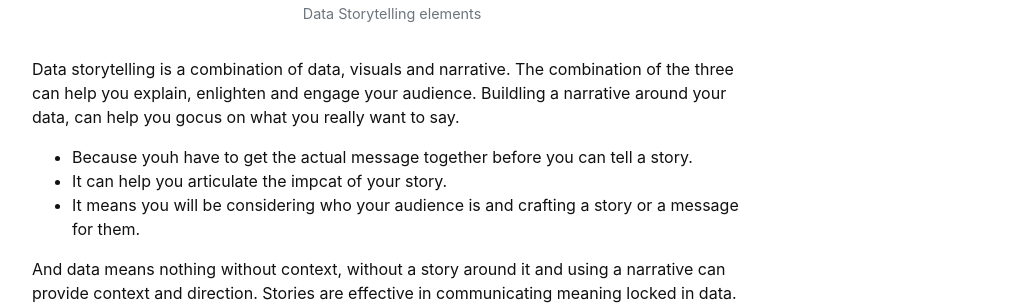
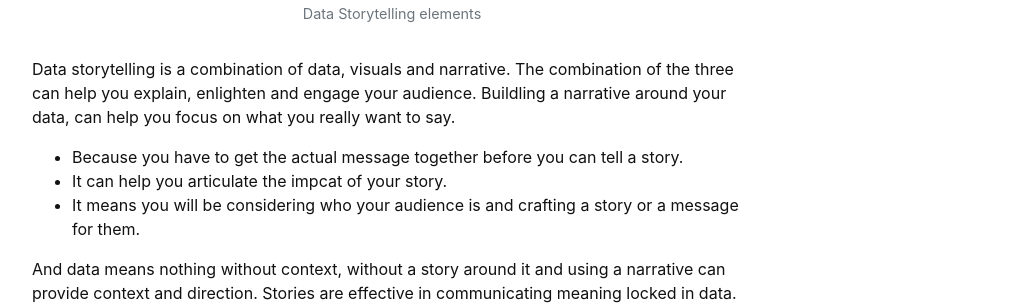
Before and after one commit to masamiy/DataStoryTelling, a Jekyll site: the page built from content/0-intro.md, in a window 1280 px wide and 900 px high, scrolled down 570 px. Shown: the part 201-506 px from the top of the window, without its empty margins (248-1274 px from the left). Built offline with Jekyll 4.4.1, drawn with Linux system fonts in a browser that asks for light colours.

Commit message:
Update 0-intro.md

```diff
--- a/content/0-intro.md
+++ b/content/0-intro.md
@@ -8,8 +8,8 @@ topics:
  {% include figure.html img="Data_Narrative_Visuals.png" alt="cat" caption="Data Storytelling elements" width="70%" %}
 
 Data storytelling is a combination of data, visuals and narrative. The combination of the three can help you explain, enlighten and engage your audience.
-Buildling a narrative around your data, can help you gocus on what you really want to say.
-- Because youh have to get the actual message together before you can tell a story.
+Buildling a narrative around your data, can help you focus on what you really want to say.
+- Because you have to get the actual message together before you can tell a story.
 - It can help you articulate the impcat of your story.
 - It means you will be considering who your audience is and crafting a story or a message for them.
 
```
